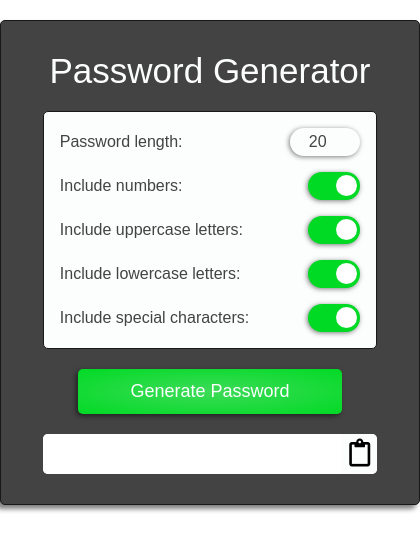
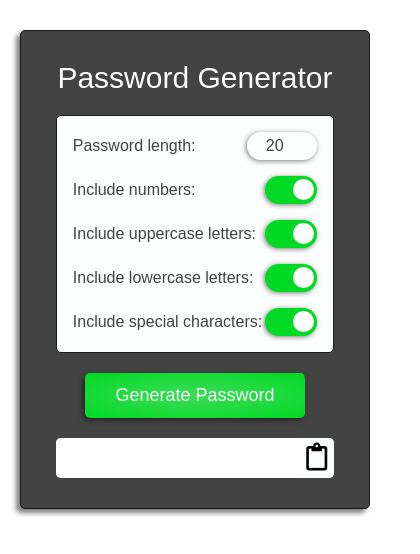
Before and after one commit to austenpturner/password-generator, a plain HTML site: page index.html in a window 390 px wide. Shown: the whole page, 420 px wide, since content can reach past the window. Drawn offline with Linux system fonts and the light colour scheme.

Commit message:
make generator smaller on mobile devices to fit screen

```diff
--- a/password-styles.css
+++ b/password-styles.css
@@ -13,13 +13,13 @@
     box-shadow: -4px 4px 5px rgba(0, 0, 0, 0.5);
     color: rgb(252,253,253);
     font-family: Arial, Helvetica, sans-serif;
-    margin: 20px auto;
+    margin: 30px auto;
     padding: 10px 0;
     text-align: center;
-    width: 420px;
+    width: 350px;
 }
 h1 {
-    font-size: 35px;
+    font-size: 30px;
     font-weight: lighter;
     margin: 20px;
 }
@@ -43,6 +43,7 @@ h1 {
 .option span {
     padding-top: 5px;
 }
+
 /* --- Length option styles --- */
 
 label:first-child {
@@ -121,7 +122,6 @@ input:checked + .slider:before {
     transform: translateX(24px);
 }
 
-
 /* --- Button styles --- */
 
 .button-container {
@@ -174,3 +174,14 @@ input:checked + .slider:before {
     font-size: 28px;
     padding: 2px 7px;
 }
+
+/* --- Media Queries --- */
+
+@media (min-width: 568px) {
+    .container {
+        width: 420px;
+    }
+    h1 {
+        font-size: 35px;
+    }
+}
```
